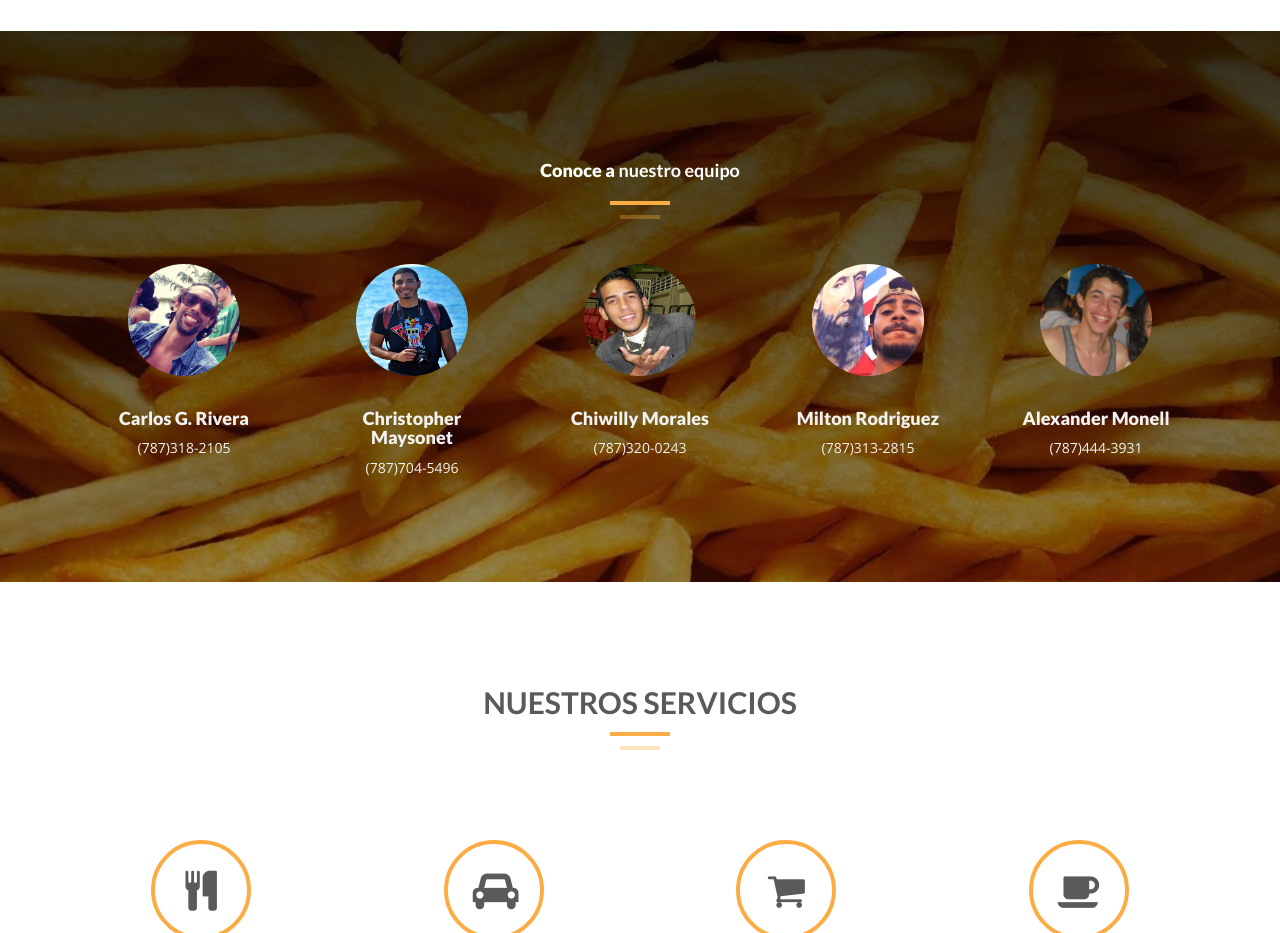
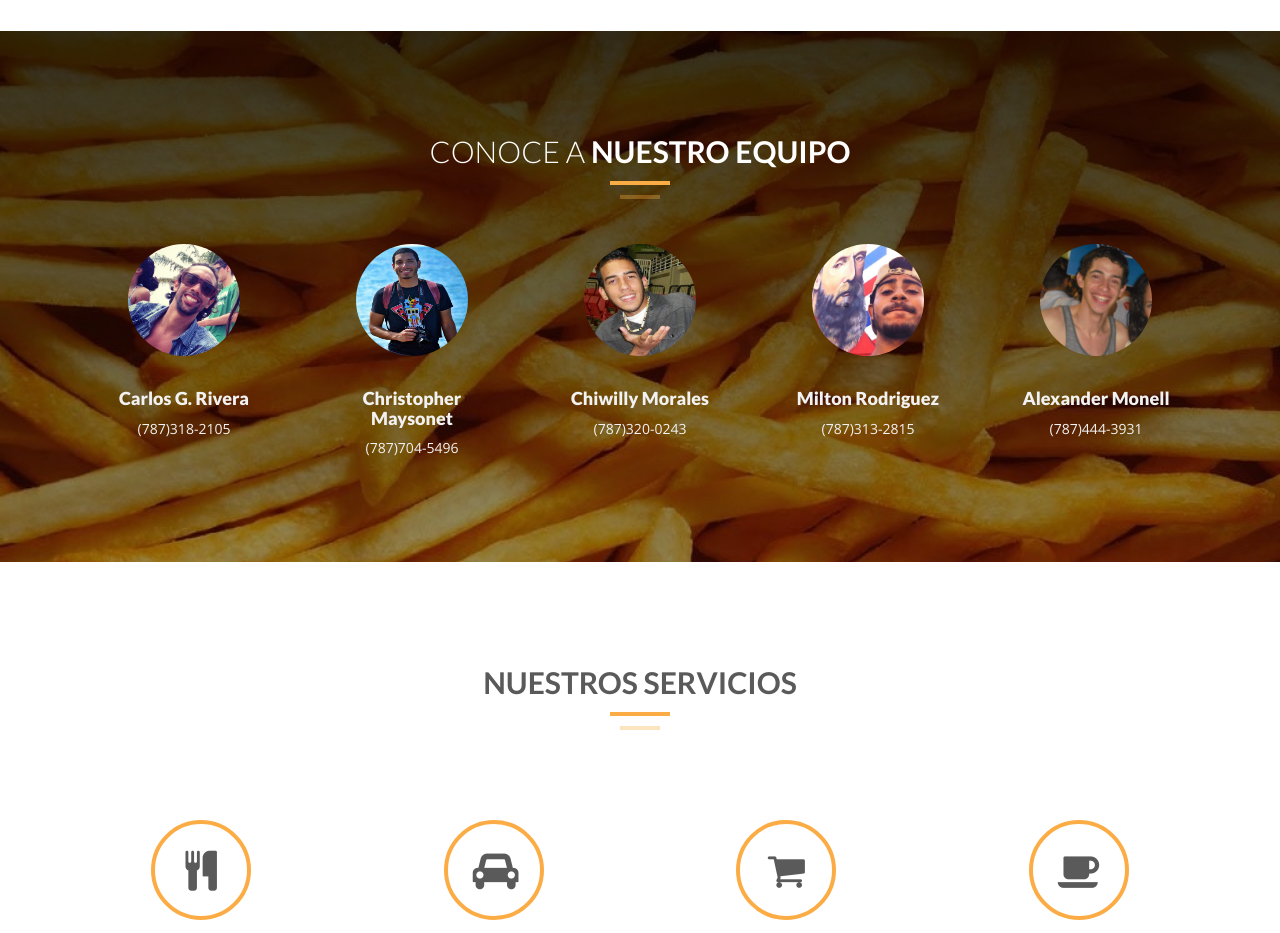
Before and after one commit to saborexpreso/saborexpreso.github.io, a plain HTML site: page index.html in a window 1280 px wide. Shown: the part 1360-2293 px from the top of the page. Drawn offline with nearby package versions, Linux system fonts and the light colour scheme.

Commit message:
Update index.html

```diff
--- a/index.html
+++ b/index.html
@@ -126,7 +126,7 @@
         <div class="overlay">
             <div class="container">
                 <div class="section-title center">
-                    <h3>Conoce a <strong>nuestro equipo</strong></h3>
+                    <h2>Conoce a <strong>nuestro equipo</strong></h2>
                     <div class="line">
                         <hr>
                     </div>
```
